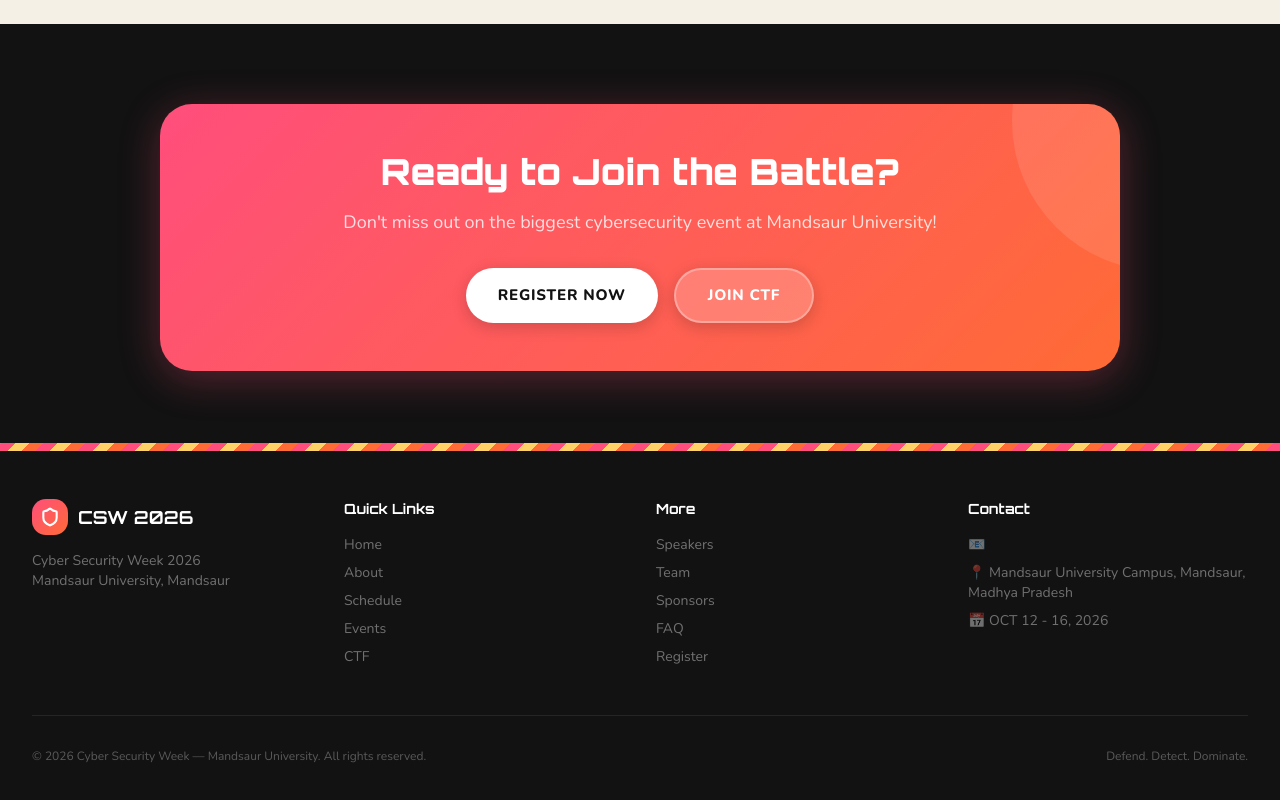
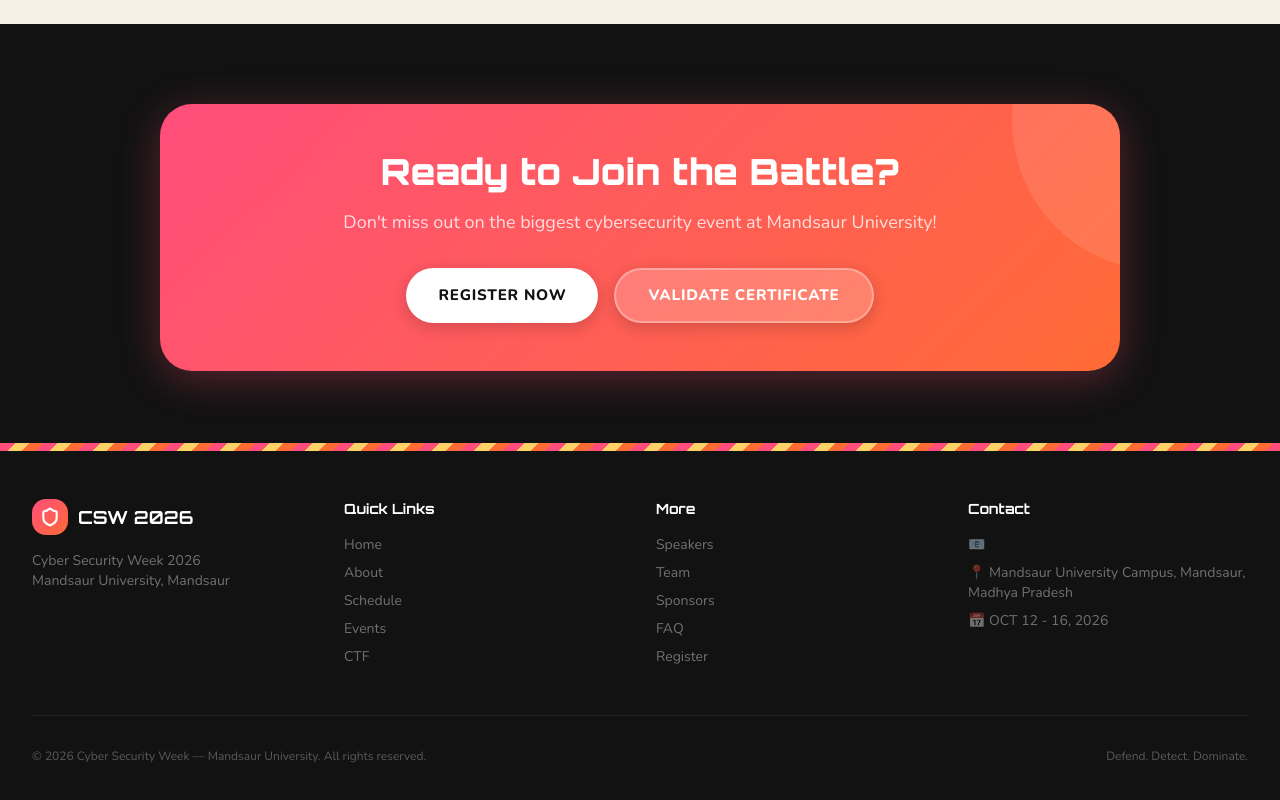
Before and after one commit to gurudattch/mucyberweek, a Next.js app: page / in a window 1280 px wide. Shown: the part 7719-8519 px from the top of the page. Built offline with nearby package versions, Linux system fonts and the light colour scheme.

Commit message:
Update page.tsx

```diff
--- a/src/app/page.tsx
+++ b/src/app/page.tsx
@@ -668,7 +668,7 @@
               </p>
               <div className="flex flex-wrap justify-center gap-4">
                 <a href="#register" className="btn-dark" style={{ background: "#fff", color: "var(--dark)" }}>Register Now</a>
-                <a href="#ctf" className="btn-dark" style={{ background: "rgba(255,255,255,0.2)", color: "#fff", border: "2px solid rgba(255,255,255,0.3)" }}>Join CTF</a>
+                <a href="/validate" className="btn-dark" style={{ background: "rgba(255,255,255,0.2)", color: "#fff", border: "2px solid rgba(255,255,255,0.3)" }}>Validate Certificate</a>
               </div>
             </div>
           </div>
```
